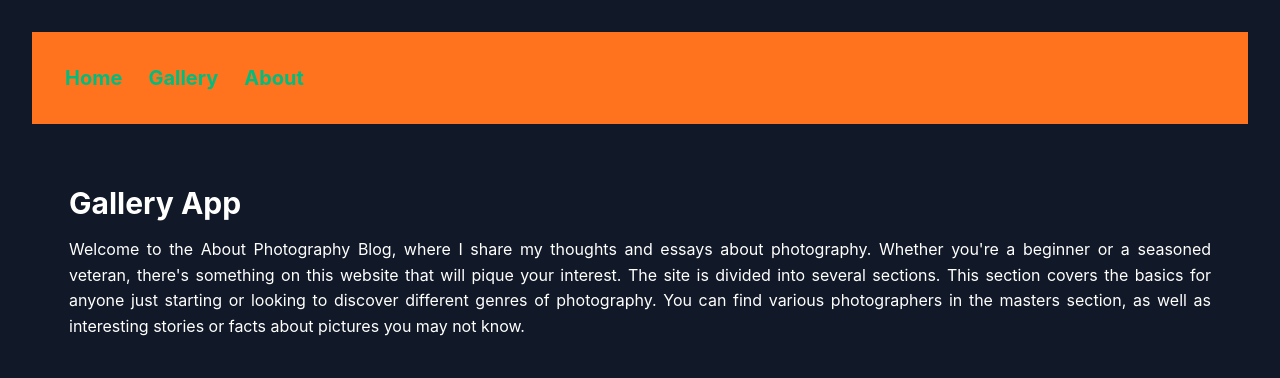
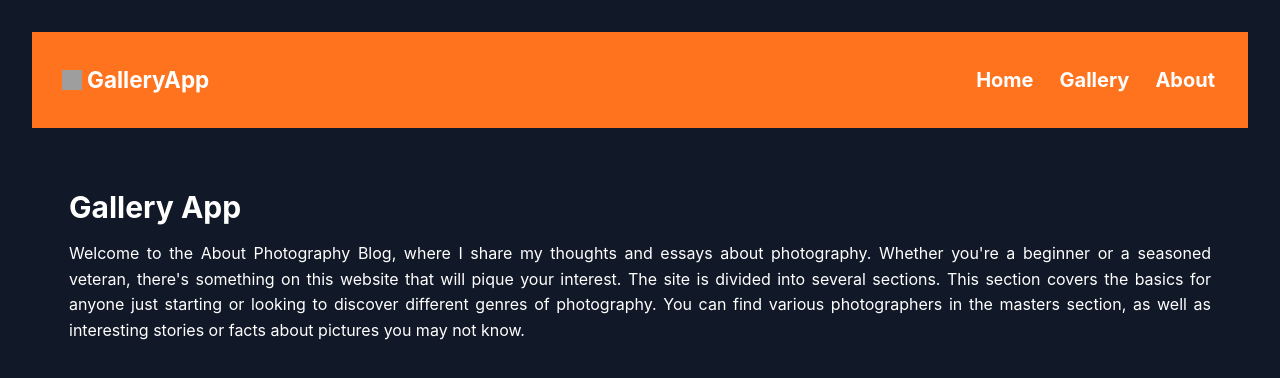
Before and after one commit to AkshayaShaji731/Gallery-App, a Vue app: page / in a window 1280 px wide. Shown: the top 378 px of the page. Built offline with nearby package versions, Linux system fonts and the light colour scheme; grey boxes are pictures that could not be loaded.

Commit message:
modified the title of page,navbar modified, added app name

```diff
--- a/index.html
+++ b/index.html
@@ -1,10 +1,15 @@
 <!DOCTYPE html>
 <html lang="">
   <head>
-    <meta charset="UTF-8">
-    <link rel="icon" href="/favicon.ico">
-    <meta name="viewport" content="width=device-width, initial-scale=1.0">
-    <title>Vite App</title>
+    <meta charset="UTF-8" />
+    <link rel="icon" href="/favicon.ico" />
+    <meta name="viewport" content="width=device-width, initial-scale=1.0" />
+    <title>Gallery App</title>
+    <link
+      rel="icon"
+      type="image/x-icon"
+      href="https://encrypted-tbn0.gstatic.com/images?q=tbn:ANd9GcQN2HmvUNeIh7JMikSBZ3v5bV3T8sumpWJ3NOI0SyieSEeMVaWsKTx_qF2Bixk75omg8Fw&usqp=CAU"
+    />
   </head>
   <body>
     <div id="app"></div>
--- a/src/components/navbar.vue
+++ b/src/components/navbar.vue
@@ -1,5 +1,12 @@
 <template>
   <nav class="gallery-nav">
+    <div class="app-logo">
+      <img
+        src="https://encrypted-tbn0.gstatic.com/images?q=tbn:ANd9GcQN2HmvUNeIh7JMikSBZ3v5bV3T8sumpWJ3NOI0SyieSEeMVaWsKTx_qF2Bixk75omg8Fw&usqp=CAU"
+        alt=""
+      />
+      <h2>GalleryApp</h2>
+    </div>
     <ul>
       <li><a href="/">Home</a></li>
       <li><a href="">Gallery</a></li>
@@ -11,18 +18,36 @@
 <script></script>
 
 <style scoped>
+.app-logo {
+  display: flex;
+  justify-content: center;
+  align-items: center;
+  gap: 5px;
+}
+.app-logo img {
+  width: 20px;
+  height: 20px;
+}
+.app-logo h2 {
+  color: #fff;
+}
 .gallery-nav {
   background-color: #ff731f;
   width: 100%;
   padding: 30px;
+  display: flex;
+  justify-content: space-between;
+  align-items: center;
 }
 
 .gallery-nav ul {
   list-style-type: none;
-  color: #fff;
   display: flex;
   gap: 20px;
   font-size: 20px;
   font-weight: bold;
 }
+.gallery-nav ul a {
+  color: #fff;
+}
 </style>
```
